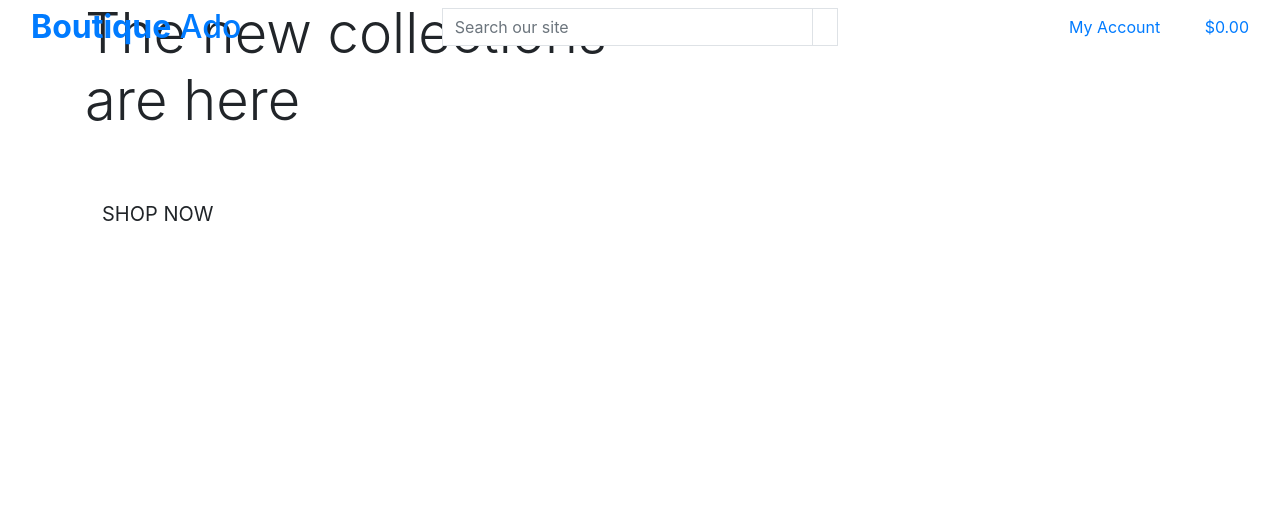
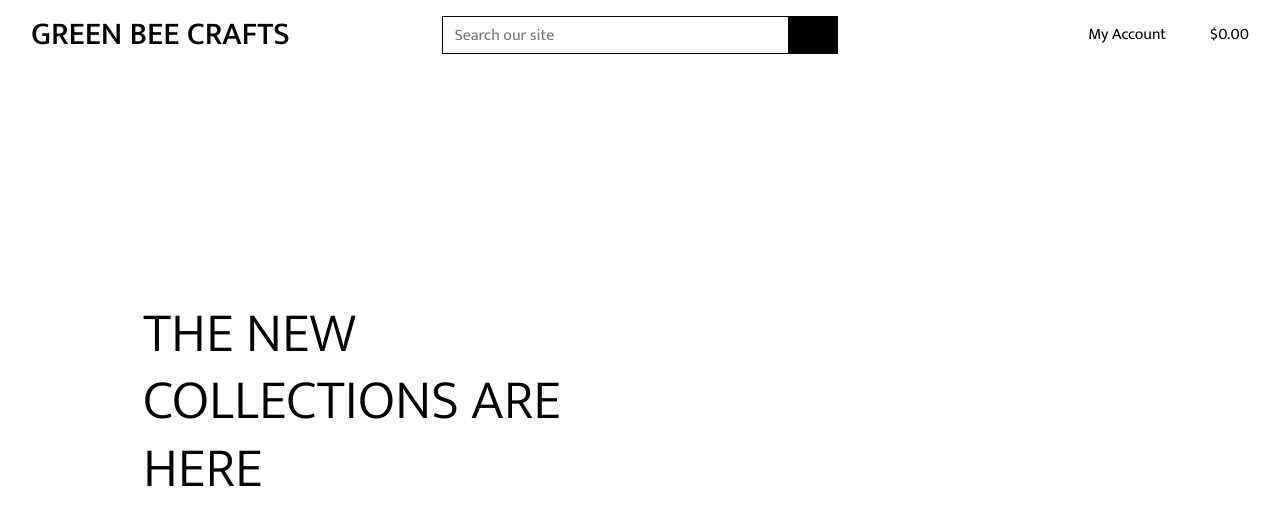
Before and after one commit to Code-Institute-Submissions/green_bee_crafts, a Django app: page / in a window 1280 px wide. Shown: the top 515 px of the page. Run offline with Django 3.2, Linux system fonts and the light colour scheme; some libraries are stand-ins or nearby versions.

Commit message:
ADDED stylesheet links to base.html

```diff
--- a/templates/base.html
+++ b/templates/base.html
@@ -15,7 +15,9 @@
 
     {% block corecss %}
         <link rel="stylesheet" href="https://stackpath.bootstrapcdn.com/bootstrap/4.4.1/css/bootstrap.min.css" integrity="sha384-Vkoo8x4CGsO3+Hhxv8T/Q5PaXtkKtu6ug5TOeNV6gBiFeWPGFN9MuhOf23Q9Ifjh" crossorigin="anonymous">
-    {% endblock %}
+        <link rel="stylesheet" href="https://fonts.googleapis.com/css2?family=Courgette&family=Mukta:wght@200;300;400;500;600;700;800&display=swap" rel="stylesheet">
+        <link rel="stylesheet" href="{% static 'css/base.css' %}"
+        {% endblock %}
 
     {% block extra_css %}
     {% endblock %}
@@ -33,10 +35,10 @@
   </head>
   <body>
     <header class="container-fluid fixed-top">
-        <div class="row">
+        <div id="topnav" class="row bg-white pt-lg-2 d-none d-lg-flex">
             <div class="col-12 col-lg-4 my-auto py-1 py-lg-0 text-center text-lg-left">
                 <a href="{% url 'home' %}" class="nav-link main-logo-link">
-                    <h2 class="logo-font text-black my-0"><strong>Boutique</strong> Ado</h2>
+                    <h2 class="logo-font text-black my-0">Green Bee Crafts</h2>
                 </a>
             </div>
             <div class="col-12 col-lg-4 my-auto py-1 py-lg-0">
```
